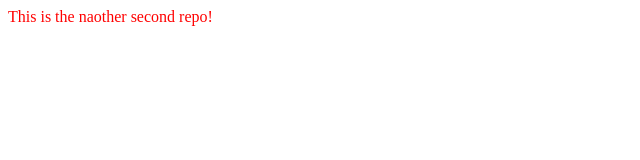
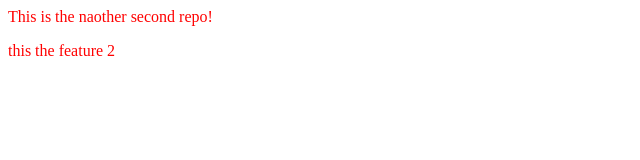
Before and after one commit to likhy1922-likhitha/localrepo, a plain HTML site: page index.html in a window 1280 px wide. Shown: the full height of the page, 0-640 px from the left. Drawn offline with Linux system fonts and the light colour scheme.

Commit message:
Add new features

```diff
--- a/index.html
+++ b/index.html
@@ -1,2 +1,3 @@
 <p>This is the naother second repo!</p>
 <link rel="stylesheet" href="style.css">
+<p>this the feature 2 </p>
```
